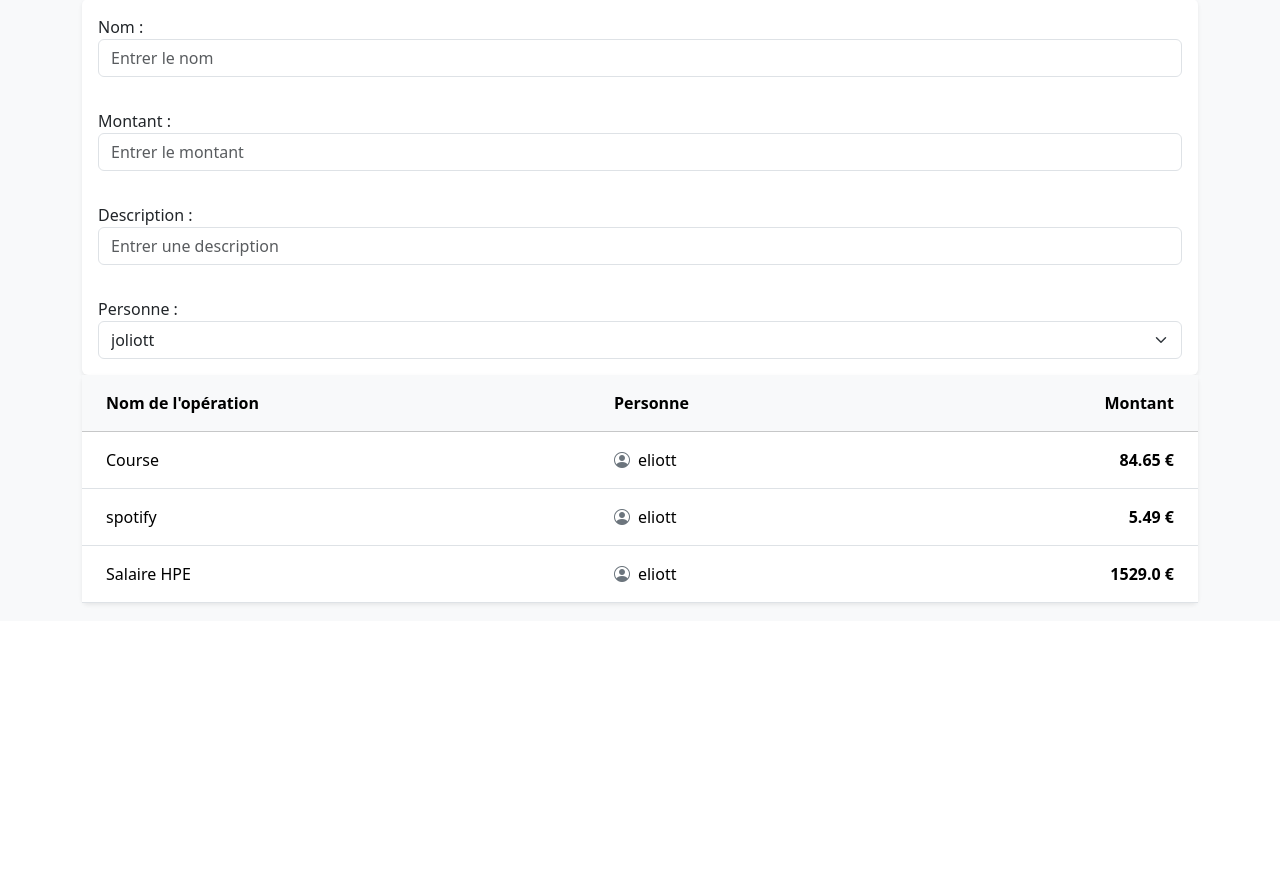
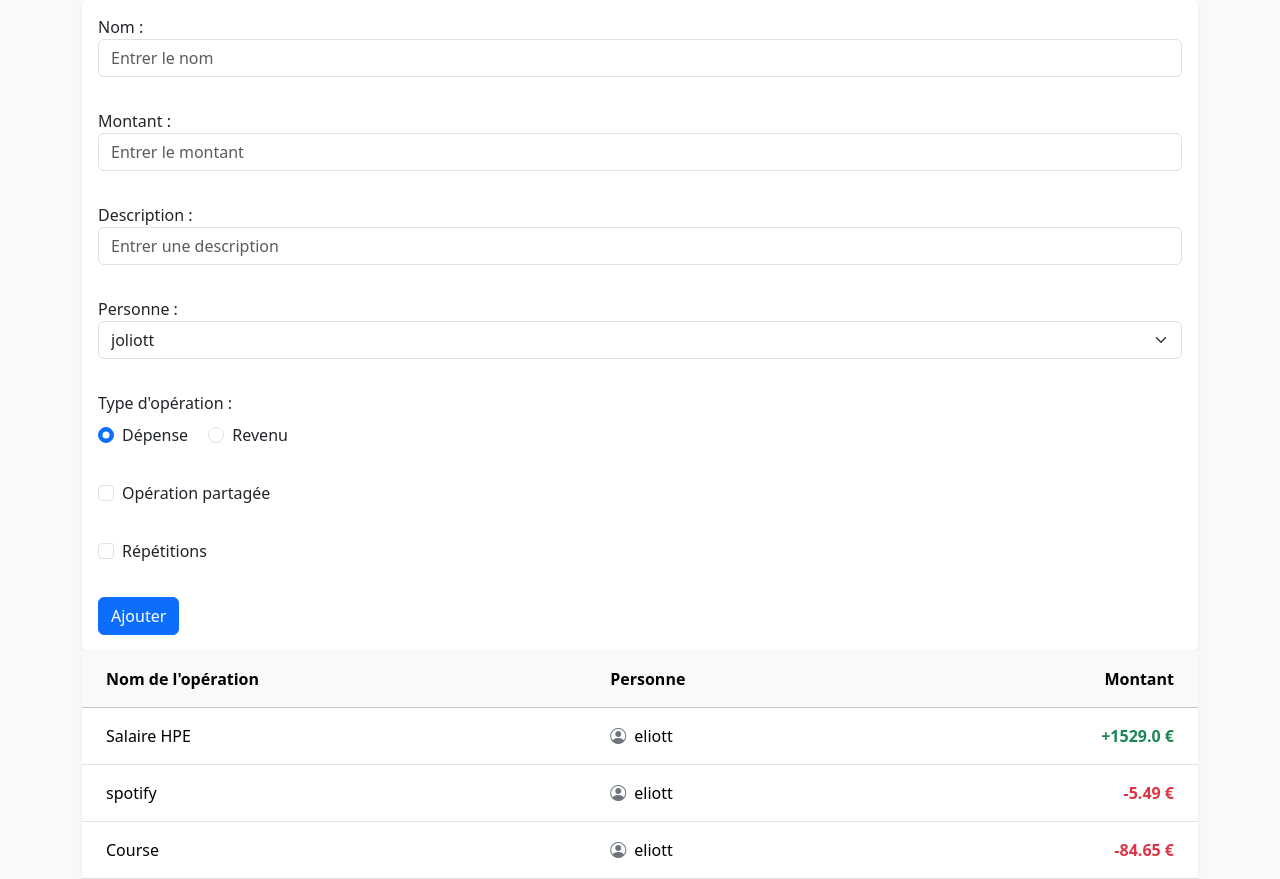
Before and after one commit to joliott/CailleOfWallStreet, a Django app: page /dashboard in a window 1280 px wide. Shown: the part 179-1058 px from the top of the page. Before the commit the page ends 785 px from the top, so only its background shows below. Run offline with Django 5.2, Linux system fonts and the light colour scheme; a user stored in the database is signed in; data comes from the database, SQL or seed files in the repository; both versions use the stored data as it was after the commit; some libraries are stand-ins or nearby versions.

Commit message:
Ajout de la feature de créations des opérations

```diff
--- a/finance/templates/dashboard/operations-add.html
+++ b/finance/templates/dashboard/operations-add.html
@@ -1,5 +1,8 @@
 <div class="card shadow-sm border-0">
-    <form method="POST" >
+    <form method="POST"  hx-post="{% url 'dashboard' %}"
+      hx-target="#operations-table"
+      hx-swap="outerHTML"
+      hx-on::after-request="if (event.detail.successful) this.reset()">
         {% csrf_token %}
 
         <div class="card-body">
@@ -31,6 +34,38 @@
             </select>
         </div>
 
+        <div class="card-body">
+            <label class="d-block mb-2">Type d'opération :</label>
+
+            <div class="form-check form-check-inline">
+                <input class="form-check-input" type="radio" name="type" id="type-depense" value="d" checked>
+                <label class="form-check-label" for="type-depense">Dépense</label>
+            </div>
+
+            <div class="form-check form-check-inline">
+                <input class="form-check-input" type="radio" name="type" id="type-revenu" value="r">
+                <label class="form-check-label" for="type-revenu">Revenu</label>
+            </div>
+        </div>
+
+        <div class="card-body">
+            <div class="form-check">
+                <input class="form-check-input" type="checkbox" name="shared" id="shared" value="1">
+                <label class="form-check-label" for="shared">Opération partagée</label>
+            </div>
+        </div>
+
+        <div class="card-body">
+            <div class="form-check">
+                <input class="form-check-input" type="checkbox" name="repeat" id="repeat" value="1">
+                <label class="form-check-label" for="repeat">Répétitions</label>
+            </div>
+        </div>
+
+        <div class="card-body">
+            <button type="submit" class="btn btn-primary">Ajouter</button>
+        </div>
+
 
 
     </form>
--- /dev/null
+++ b/finance/templates/dashboard/table.html
@@ -0,0 +1,32 @@
+<div id="operations-table" class="card shadow-sm border-0">
+    <div class="card-body p-0">
+        <div class="table-responsive">
+            <table class="table table-hover mb-0">
+                <thead class="table-light">
+                    <tr>
+                        <th class="px-4 py-3">Nom de l'opération</th>
+                        <th class="px-4 py-3">Personne</th>
+                        <th class="px-4 py-3 text-end">Montant</th>
+                    </tr>
+                </thead>
+                <tbody id="corps-tableau">
+                    {% for operation in operations %}
+                    <tr>
+                        <td class="px-4 py-3 align-middle fw-medium">{{ operation.name }}</td>
+                        <td class="px-4 py-3 align-middle">
+                            <i class="bi bi-person-circle text-secondary me-2"></i>{{ operation.user.username }}
+                        </td>
+                        <td class="px-4 py-3 align-middle text-end fw-bold {% if operation.type == 'd' %}text-danger{% else %}text-success{% endif %}">
+                            {% if operation.type == 'd' %}-{% else %}+{% endif %}{{ operation.price }} €
+                        </td>
+                    </tr>
+                    {% empty %}
+                    <tr>
+                        <td colspan="3" class="text-center text-muted py-4">Aucune opération trouvée.</td>
+                    </tr>
+                    {% endfor %}
+                </tbody>
+            </table>
+        </div>
+    </div>
+</div>
--- a/finance/views.py
+++ b/finance/views.py
@@ -20,7 +20,31 @@ def dashboard(request):
 
     operations = Operations.objects.all()
 
-    return  render(request,"dashboard/dashboard.html", context={'operations':operations, 'users':User.objects.all()})
+    if request.method == "POST":
+        owner = User.objects.get(username=request.POST.get("owner"))
+        new_operations = Operations.objects.create(
+            name = request.POST.get("name"),
+            description = request.POST.get("description"),
+            price = request.POST.get("price"),
+            user = owner,
+            shared = request.POST.get("shared") == 1,
+            type = request.POST.get("type"),
+            repeat=request.POST.get("repeat") == 1,
+        )
+        if request.headers.get("HX-Request"):
+            context = {
+                "operations": Operations.objects.select_related("user").order_by("-date"),
+            }
+            return render(request, "dashboard/table.html", context)
+
+            # Requête classique (sans JS) : redirection habituelle
+        return redirect("dashboard")
+
+    context = {
+        "users": User.objects.all(),
+        "operations": Operations.objects.select_related("user").order_by("-date"),
+    }
+    return render(request, "dashboard/dashboard.html", context)
 
 
 @login_required
--- a/templates/base.html
+++ b/templates/base.html
@@ -8,6 +8,7 @@
     <link href="https://cdn.jsdelivr.net/npm/bootstrap@5.3.2/dist/css/bootstrap.min.css" rel="stylesheet">
     <!-- Bootstrap Icons -->
     <link rel="stylesheet" href="https://cdn.jsdelivr.net/npm/bootstrap-icons@1.11.1/font/bootstrap-icons.css">
+    <script src="https://unpkg.com/htmx.org@2.0.4"></script>
 </head>
 <body class="bg-light">
 
```
Also changed, not shown: finance/templates/dashboard/dashboard.html (+1 -30 lines), db.sqlite3.
